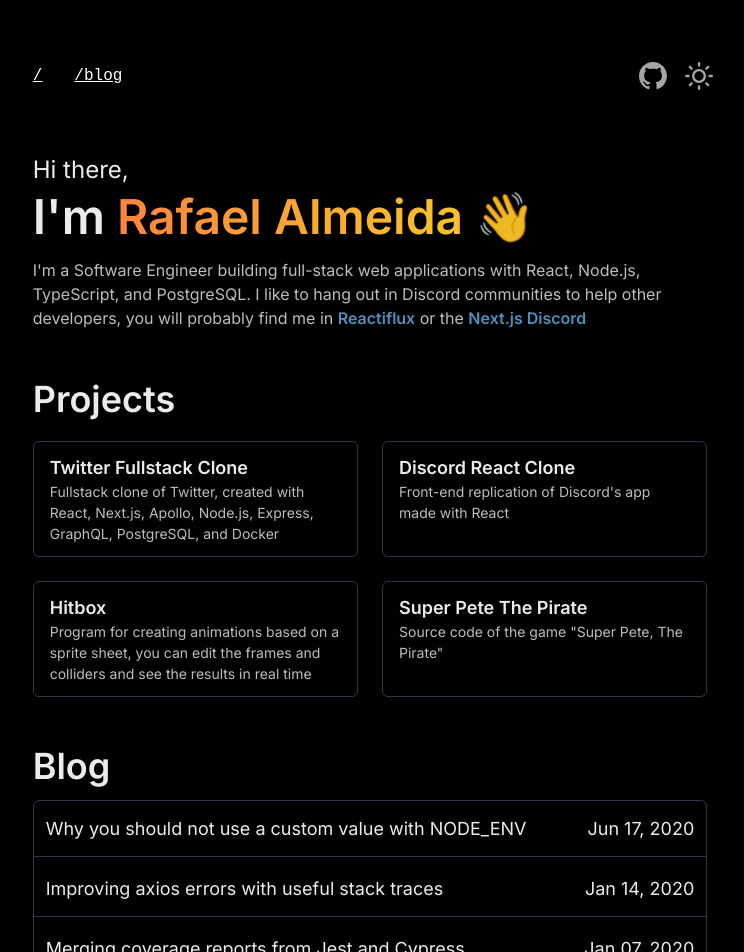
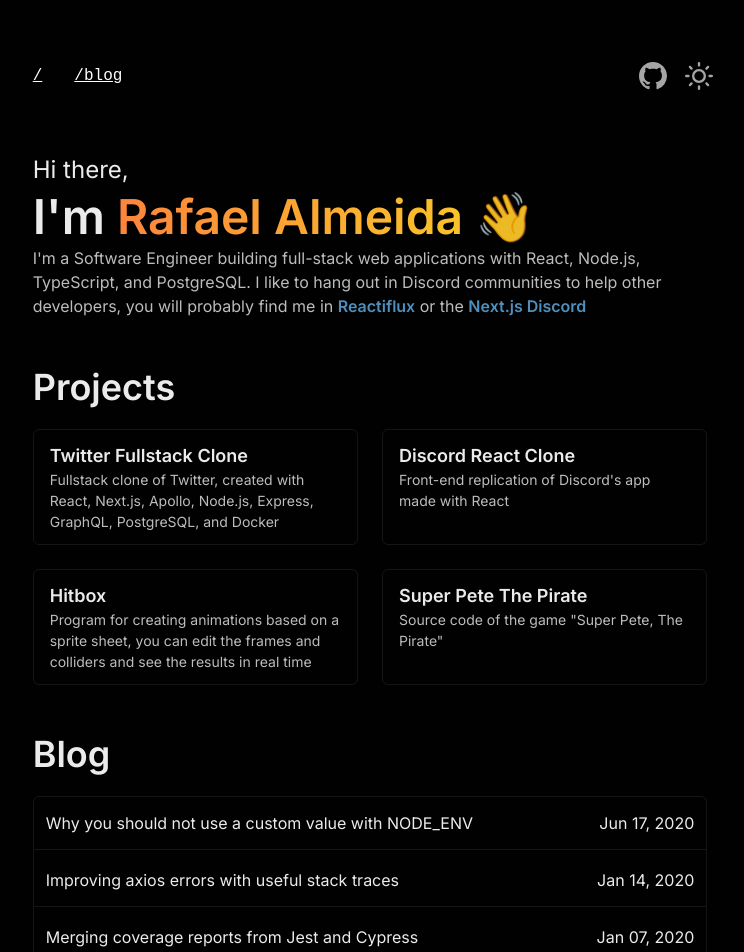
Before and after one commit to rafaelalmeidatk/rafaelalmeidatk.com, a Next.js app: page / in a window 1280 px wide. Shown: the top 952 px of the page, without its empty margins (270-1014 px from the left). Built offline with nearby package versions, Linux system fonts and the light colour scheme.

Commit message:
Refactor Projects and posts list, adjust dark theme colors

```diff
--- /dev/null
+++ b/src/components/BlogPostsList.tsx
@@ -0,0 +1,63 @@
+import {
+  List,
+  ListItem,
+  Stack,
+  Text,
+  chakra,
+  Box,
+  Heading,
+  BoxProps,
+  useColorModeValue,
+} from '@chakra-ui/react';
+import { Post } from '../lib/posts';
+import { formatPostDateShort } from '../lib/postTime';
+import NextLink from 'next/link';
+
+type BlogPostsListProps = BoxProps & {
+  posts: Post[];
+};
+
+export const BlogPostsList = ({ posts, ...props }: BlogPostsListProps) => {
+  const borderColor = useColorModeValue('gray.800', 'whiteAlpha.200');
+
+  return (
+    <Box {...props}>
+      <Heading>Blog</Heading>
+
+      <List
+        mt={5}
+        spacing={1}
+        border="1px solid"
+        borderColor={borderColor}
+        borderRadius="md"
+      >
+        {posts.map((post) => (
+          <ListItem
+            key={post.slug}
+            as="li"
+            py={1.5}
+            px={3}
+            fontSize="md"
+            transition="opacity 0.2s ease"
+            _hover={{ opacity: 0.7 }}
+            borderBottom="1px solid"
+            borderColor={borderColor}
+          >
+            <NextLink href={post.link}>
+              <a>
+                <Stack direction={['column', 'row']} spacing={0} py={2}>
+                  <Text flex={1} mr={3} noOfLines={1}>
+                    {post.title}
+                  </Text>
+                  <chakra.span flexShrink={0}>
+                    {formatPostDateShort(post.date)}
+                  </chakra.span>
+                </Stack>
+              </a>
+            </NextLink>
+          </ListItem>
+        ))}
+      </List>
+    </Box>
+  );
+};
--- /dev/null
+++ b/src/components/Projects.tsx
@@ -0,0 +1,93 @@
+import { ExternalLinkIcon } from '@chakra-ui/icons';
+import {
+  Box,
+  BoxProps,
+  Flex,
+  GridItem,
+  Heading,
+  LinkBox,
+  LinkOverlay,
+  SimpleGrid,
+  Text,
+  useColorModeValue,
+} from '@chakra-ui/react';
+
+const projects = [
+  {
+    id: 'twitter-fullstack-clone',
+    title: 'Twitter Fullstack Clone',
+    link: 'https://github.com/rafaelalmeidatk/twitter-fullstack-clone',
+    description:
+      'Fullstack clone of Twitter, created with React, Next.js, Apollo, Node.js, Express, GraphQL, PostgreSQL, and Docker',
+  },
+  {
+    id: 'discord-react-clone',
+    title: 'Discord React Clone',
+    link: 'https://github.com/rafaelalmeidatk/discord-react-clone',
+    description: "Front-end replication of Discord's app made with React",
+  },
+  {
+    id: 'hitbox',
+    title: 'Hitbox',
+    link: 'https://github.com/rafaelalmeidatk/hitbox',
+    description:
+      'Program for creating animations based on a sprite sheet, you can edit the frames and colliders and see the results in real time',
+  },
+  {
+    id: 'super-pete',
+    title: 'Super Pete The Pirate',
+    link: 'https://github.com/rafaelalmeidatk/Super-Pete-The-Pirate',
+    description: 'Source code of the game "Super Pete, The Pirate"',
+  },
+];
+
+export const Projects = (props: BoxProps) => {
+  const borderColor = useColorModeValue('gray.800', 'whiteAlpha.200');
+
+  return (
+    <Box {...props}>
+      <Heading>Projects</Heading>
+
+      <SimpleGrid mt={5} spacing={6} columns={[1, 2]}>
+        {projects.map((project) => (
+          <GridItem
+            key={project.id}
+            as={LinkBox}
+            role="group"
+            border="1px solid"
+            borderColor={borderColor}
+            borderRadius="md"
+            py={3}
+            px={4}
+            position="relative"
+            top={0}
+            transition="all 0.2s ease"
+            _hover={{
+              top: '-2px',
+              opacity: 0.9,
+            }}
+          >
+            <Flex alignItems="center">
+              <Text fontSize="lg" fontWeight="semibold">
+                <LinkOverlay href={project.link} isExternal>
+                  {project.title}
+                </LinkOverlay>
+              </Text>
+
+              <ExternalLinkIcon
+                ml={2}
+                boxSize={3}
+                opacity={0}
+                transition="opacity .2s ease"
+                _groupHover={{ opacity: 1 }}
+              />
+            </Flex>
+            <Text fontSize="sm" opacity={0.8} pointerEvents="none">
+              {project.description}
+            </Text>
+          </GridItem>
+        ))}
+      </SimpleGrid>
+    </Box>
+  );
+};
--- a/src/pages/index.tsx
+++ b/src/pages/index.tsx
@@ -4,52 +4,16 @@
   Container,
   Heading,
   Stack,
-  SimpleGrid,
-  GridItem,
-  Flex,
-  ListItem,
   Link,
-  List,
   chakra,
-  LinkBox,
-  LinkOverlay,
   keyframes,
+  Box,
 } from '@chakra-ui/react';
-import { ExternalLinkIcon } from '@chakra-ui/icons';
 import { getAllPosts, Post } from '../lib/posts';
-import { formatPostDateShort } from '../lib/postTime';
 import { GetStaticProps } from 'next';
-import NextLink from 'next/link';
 import { Header } from '../components/Header';
-
-const projects = [
-  {
-    id: 'twitter-fullstack-clone',
-    title: 'Twitter Fullstack Clone',
-    link: 'https://github.com/rafaelalmeidatk/twitter-fullstack-clone',
-    description:
-      'Fullstack clone of Twitter, created with React, Next.js, Apollo, Node.js, Express, GraphQL, PostgreSQL, and Docker',
-  },
-  {
-    id: 'discord-react-clone',
-    title: 'Discord React Clone',
-    link: 'https://github.com/rafaelalmeidatk/discord-react-clone',
-    description: "Front-end replication of Discord's app made with React",
-  },
-  {
-    id: 'hitbox',
-    title: 'Hitbox',
-    link: 'https://github.com/rafaelalmeidatk/hitbox',
-    description:
-      'Program for creating animations based on a sprite sheet, you can edit the frames and colliders and see the results in real time',
-  },
-  {
-    id: 'super-pete',
-    title: 'Super Pete The Pirate',
-    link: 'https://github.com/rafaelalmeidatk/Super-Pete-The-Pirate',
-    description: 'Source code of the game "Super Pete, The Pirate"',
-  },
-];
+import { Projects } from '../components/Projects';
+import { BlogPostsList } from '../components/BlogPostsList';
 
 const gradientText = keyframes`
   0% { background-position: 0 50%; }
@@ -66,9 +30,9 @@
     <Container marginY={[14, 14]} maxW="70ch">
       <Header />
 
-      <Text fontSize="2xl" mt={14}>
-        Hi there,
-      </Text>
+      <Stack spacing={12} mt={14}>
+        <Box>
+          <Text fontSize="2xl">Hi there,</Text>
           <Heading as="h1" fontSize="5xl">
             I'm{' '}
             <chakra.span
@@ -82,10 +46,11 @@
             </chakra.span>{' '}
             👋
           </Heading>
-      <Text mt={3} opacity={0.8}>
-        I'm a Software Engineer building full-stack web applications with React,
-        Node.js, TypeScript, and PostgreSQL. I like to hang out in Discord
-        communities to help other developers, you will probably find me in{' '}
+          <Text opacity={0.8}>
+            I'm a Software Engineer building full-stack web applications with
+            React, Node.js, TypeScript, and PostgreSQL. I like to hang out in
+            Discord communities to help other developers, you will probably find
+            me in{' '}
             <Link href="https://www.reactiflux.com/" isExternal>
               Reactiflux
             </Link>{' '}
@@ -94,86 +59,12 @@
               Next.js Discord
             </Link>
           </Text>
+        </Box>
 
-      <Heading mt={12}>Projects</Heading>
+        <Projects />
 
-      <SimpleGrid mt={5} spacing={6} columns={[1, 2]}>
-        {projects.map((project) => (
-          <GridItem
-            key={project.id}
-            as={LinkBox}
-            role="group"
-            border="1px solid"
-            borderColor="gray.700"
-            borderRadius="md"
-            py={3}
-            px={4}
-            position="relative"
-            top={0}
-            transition="all 0.2s ease"
-            _hover={{
-              top: '-2px',
-              opacity: 0.9,
-            }}
-          >
-            <Flex alignItems="center">
-              <Text fontSize="lg" fontWeight="semibold">
-                <LinkOverlay href={project.link} isExternal>
-                  {project.title}
-                </LinkOverlay>
-              </Text>
-
-              <ExternalLinkIcon
-                ml={2}
-                boxSize={3}
-                opacity={0}
-                transition="opacity .2s ease"
-                _groupHover={{ opacity: 1 }}
-              />
-            </Flex>
-            <Text fontSize="sm" opacity={0.8} pointerEvents="none">
-              {project.description}
-            </Text>
-          </GridItem>
-        ))}
-      </SimpleGrid>
-
-      <Heading mt={12}>Blog</Heading>
-
-      <List
-        mt={3}
-        spacing={1}
-        border="1px solid"
-        borderColor="gray.700"
-        borderRadius="md"
-      >
-        {posts.map((post) => (
-          <ListItem
-            key={post.slug}
-            as="li"
-            py={1.5}
-            px={3}
-            fontSize="lg"
-            transition="opacity 0.2s ease"
-            _hover={{ opacity: 0.7 }}
-            borderBottom="1px solid"
-            borderColor="gray.700"
-          >
-            <NextLink href={post.link}>
-              <a>
-                <Stack direction={['column', 'row']} spacing={0} py={2}>
-                  <Text flex={1} mr={3} noOfLines={1}>
-                    {post.title}
-                  </Text>
-                  <chakra.span flexShrink={0}>
-                    {formatPostDateShort(post.date)}
-                  </chakra.span>
+        <BlogPostsList posts={posts} />
       </Stack>
-              </a>
-            </NextLink>
-          </ListItem>
-        ))}
-      </List>
     </Container>
   );
 };
```
Also changed, not shown: src/components/Header.tsx (+1 -9 lines). Lines whose indentation alone changed are shown as unchanged.
